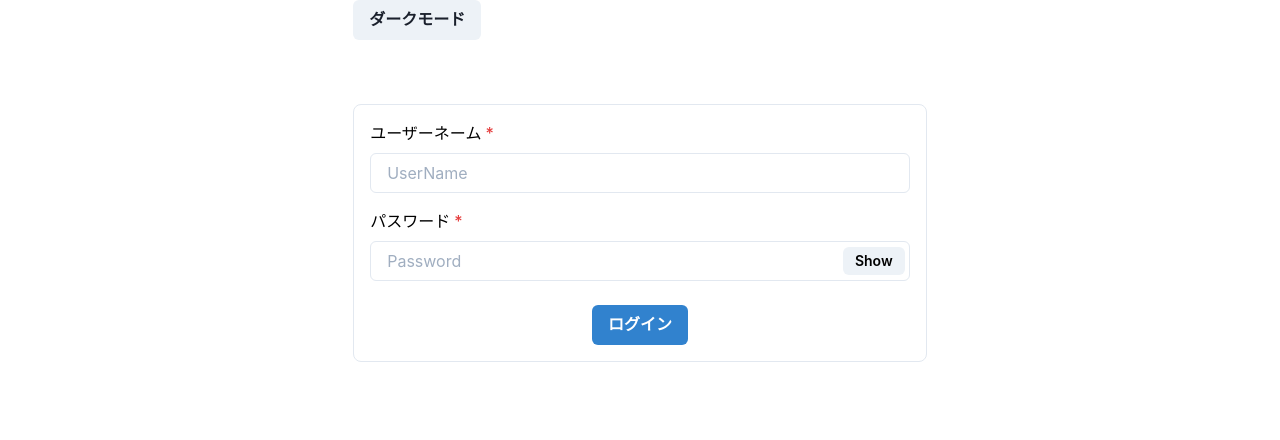
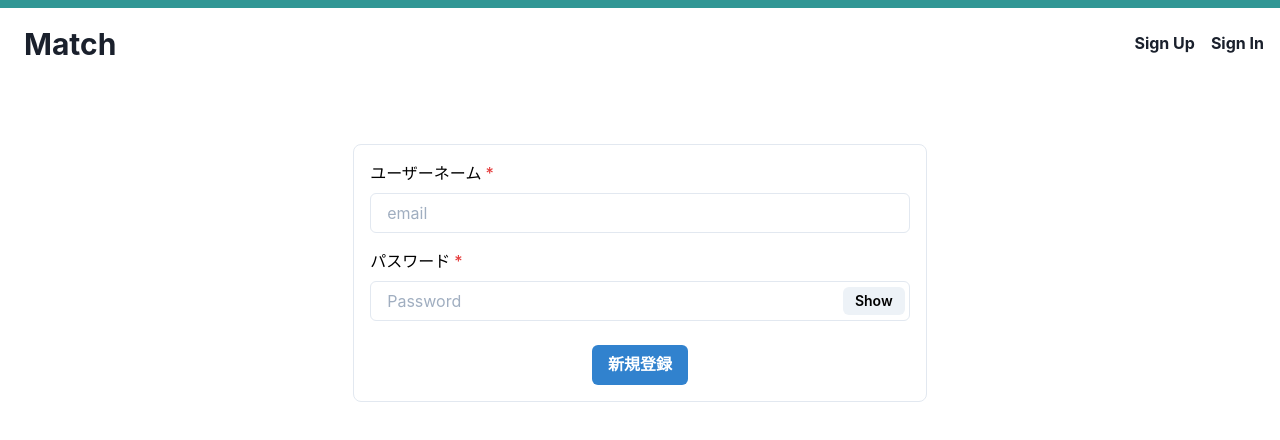
Before and after one commit to machiren/tech-blog, a Next.js app: page /signup in a window 1280 px wide. Shown: the top 440 px of the page. Built offline with nearby package versions, Linux system fonts and the light colour scheme.

Commit message:
#8 フォームバリデーションをライブラリ使用して実装

```diff
--- a/components/layout.tsx
+++ b/components/layout.tsx
@@ -1,13 +1,40 @@
-import { Container, Button, useColorMode } from "@chakra-ui/react"
+import { Container, Box, Heading, Flex, Spacer, Text,Link } from '@chakra-ui/react';
+import NextLink from 'next/link';
 
 export default function Layout({ children }) {
-  const { colorMode, toggleColorMode } = useColorMode();
   return (
-    <Container>
-      <Button onClick={toggleColorMode}>
-        {colorMode === "light" ? "ダークモード" : "ライトモード"}
-      </Button>
-      {children}
-    </Container>
+    <>
+      <Heading as="header">
+        <Box borderTop="8px" borderTopColor="#319795">
+          <Flex height="72px" px="16px" align="center">
+          <Box p="2">
+              <Heading size="lg">
+                <NextLink href="/profile" passHref>
+                  <Link>Match</Link>
+                  </NextLink>
+              </Heading>
+          </Box>
+          <Spacer />
+          <Box>
+            <Flex align="center">
+              <NextLink href="/signup" passHref>
+                <Link mr="4">
+                  <Text fontSize="md"  noOfLines={1}>Sign Up</Text>
+                </Link>
+              </NextLink>
+              <NextLink href="/signin" passHref>
+                <Link>
+                  <Text fontSize="md" noOfLines={1}>Sign In</Text>
+                </Link>
+              </NextLink>
+            </Flex>
+          </Box>
+        </Flex>
+        </Box>
+      </Heading>
+      <Container>
+        {children}
+      </Container>
+    </>
   )
 }
--- a/pages/signup.tsx
+++ b/pages/signup.tsx
@@ -3,13 +3,13 @@ import { Formik, Form, Field, FormikHelpers, FormikProps } from 'formik';
 import { object, string } from 'yup';
 import { useState } from 'react';
 import Layout from '../components/layout';
+import Head from 'next/head';
 
 export default function SignIn() {
   const [isShowPassword, setShowPassword] = useState(false);
   const signUpSchema = object().shape({
-    name: string()
-    .min(6, '6文字以上で入力してください')
-    .max(24, '24文字以内で入力してください')
+    username: string()
+    .email('有効なメールアドレス形式ではありません')
     .required('ユーザーネームを入力してください'),
     password: string()
     .min(6, '6文字以上で入力してください')
@@ -17,47 +17,51 @@ export default function SignIn() {
     .required('パスワードを入力してください'),
   })
   const loginButtonText = Object.freeze({
-    name: 'ログイン',
-    isLoading: '認証中...',
+    name: '新規登録',
+    isLoading: '登録中..',
     color: 'blue',
   })
   const initialValues = {
-    name: '',
-    password: ''
+    username: '',
+    password: '',
   }
-  const onFormSubmit = (values: typeof initialValues, actions: FormikHelpers<typeof initialValues>) => {};
+  const onFormSubmit = (values: typeof initialValues, actions: FormikHelpers<typeof initialValues>) => {
+    setTimeout(() => {
+      actions.setSubmitting(false)
+    }, 2000);
+    console.log(values)
+    console.log(actions)
+  };
 
   return (
     <>
       <Layout>
+        <Head>
+          <title>Sign Up | Match</title>
+        </Head>
         <Box marginTop="64px" bg="white" w="100%" p={4} color="black" borderWidth="1px" borderRadius="lg">
           <Formik initialValues={initialValues} validationSchema={signUpSchema} onSubmit={onFormSubmit}>
             {
               (props: FormikProps<any>) => (
                 <Form>
-                  <Field name="name">
-                    {({field, form}) => {
-                      console.log(field)
-                      console.log(form)
-                      return (
-                      <FormControl isRequired isInvalid={form.errors.name && form.touched.name}>
-                        <FormLabel htmlFor="name">ユーザーネーム</FormLabel>
+                  <Field name="username">
+                    {({field, form}) => (
+                      <FormControl isRequired isInvalid={form.errors.username && form.touched.username}>
+                        <FormLabel htmlFor="username">ユーザーネーム</FormLabel>
                         <InputGroup size="md">
-                          <Input {...field} id="dummy_name" type="username" disabled={true} style={{display:'none'}} />
-                          <Input {...field} id="name" type="username" placeholder="UserName" autoComplete="off" />
+                          <Input {...field} id="username" type="username" placeholder="email" />
                         </InputGroup>
-                        <FormErrorMessage>{form.errors.name}</FormErrorMessage>
-                      </FormControl>)
-                    }}
+                        <FormErrorMessage>{form.errors.username}</FormErrorMessage>
+                      </FormControl>
+                      )
+                    }
                   </Field>
                   <Field name="password">
-                    {({field, form}) => {
-                      return (
+                    {({field, form}) => (
                         <FormControl isRequired marginY="16px" isInvalid={form.errors.password && form.touched.password}>
                           <FormLabel htmlFor="password">パスワード</FormLabel>
                           <InputGroup size="md">
-                            <Input {...field} id="dummy_password" type={isShowPassword ? 'text' : 'password'} placeholder="Password" autoComplete="off" />
-                            <Input {...field} id="password" disabled={true} style={{display:'none'}} />
+                            <Input {...field} id="password" type={isShowPassword ? 'text' : 'password'} placeholder="Password" />
                             <InputRightElement width="4.5rem">
                               <Button h="1.75rem" size="sm" onClick={() => setShowPassword(!isShowPassword)}>
                                 {isShowPassword ? "Hide" : "Show"}
@@ -67,10 +71,13 @@ export default function SignIn() {
                           <FormErrorMessage>{form.errors.password}</FormErrorMessage>
                         </FormControl>
                       )
-                    }}
+                    }
+                  </Field>
+                  <Field>
+                    {() => (<Input id="new-password" type='new-password' style={{display:'none', visibility:'hidden'}} />)}
                   </Field>
                   <Center marginTop="24px">
-                    <Button isLoading={props.isSubmitting} loadingText={loginButtonText.isLoading} colorScheme={loginButtonText.color} >{loginButtonText.name}</Button>
+                    <Button type="submit" isLoading={props.isSubmitting} loadingText={loginButtonText.isLoading} colorScheme={loginButtonText.color} >{loginButtonText.name}</Button>
                   </Center>
                 </Form>
               )
```
Also changed, not shown: pages/index.tsx (+13 -3 lines), pages/signin.tsx (+7 -15 lines).
